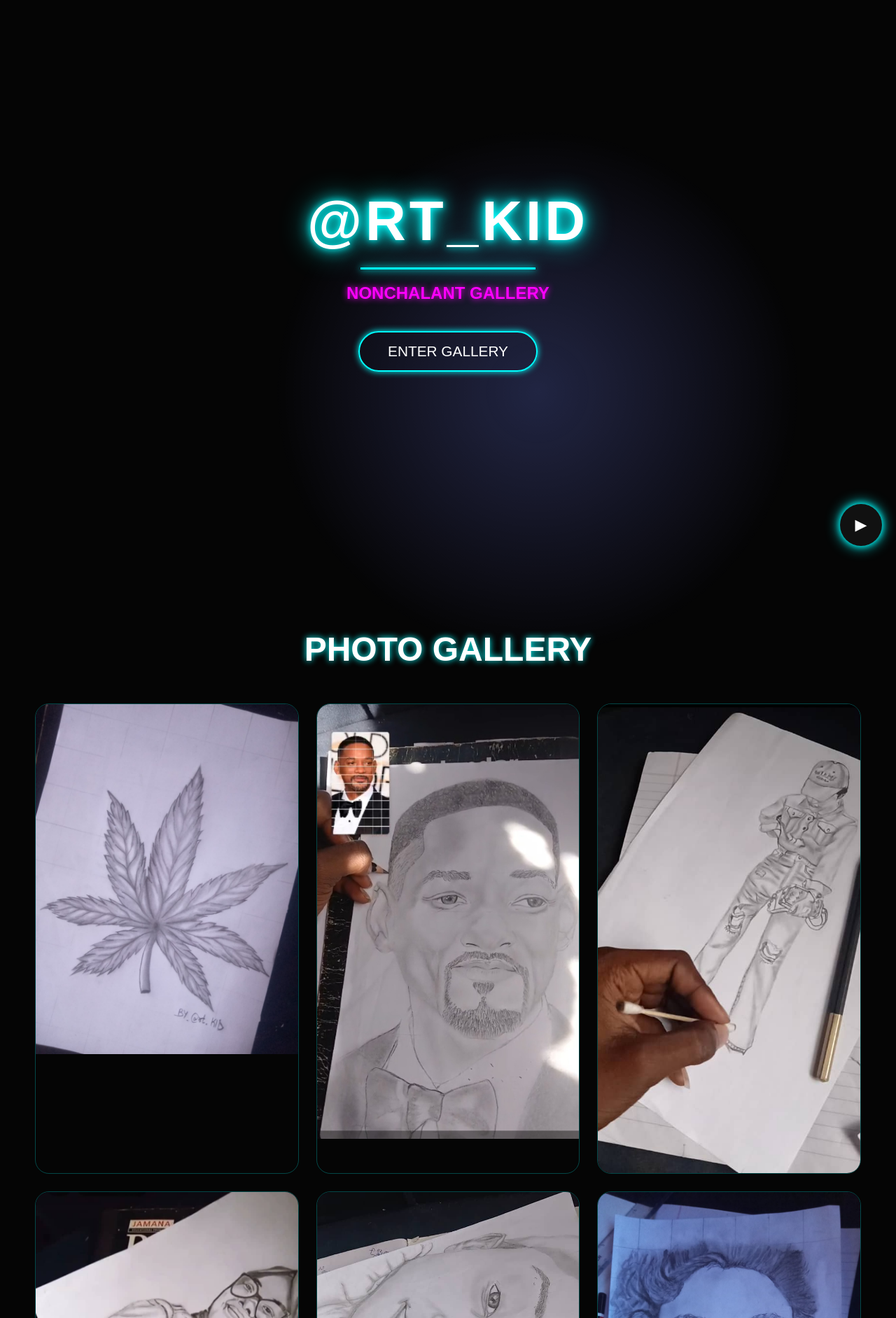
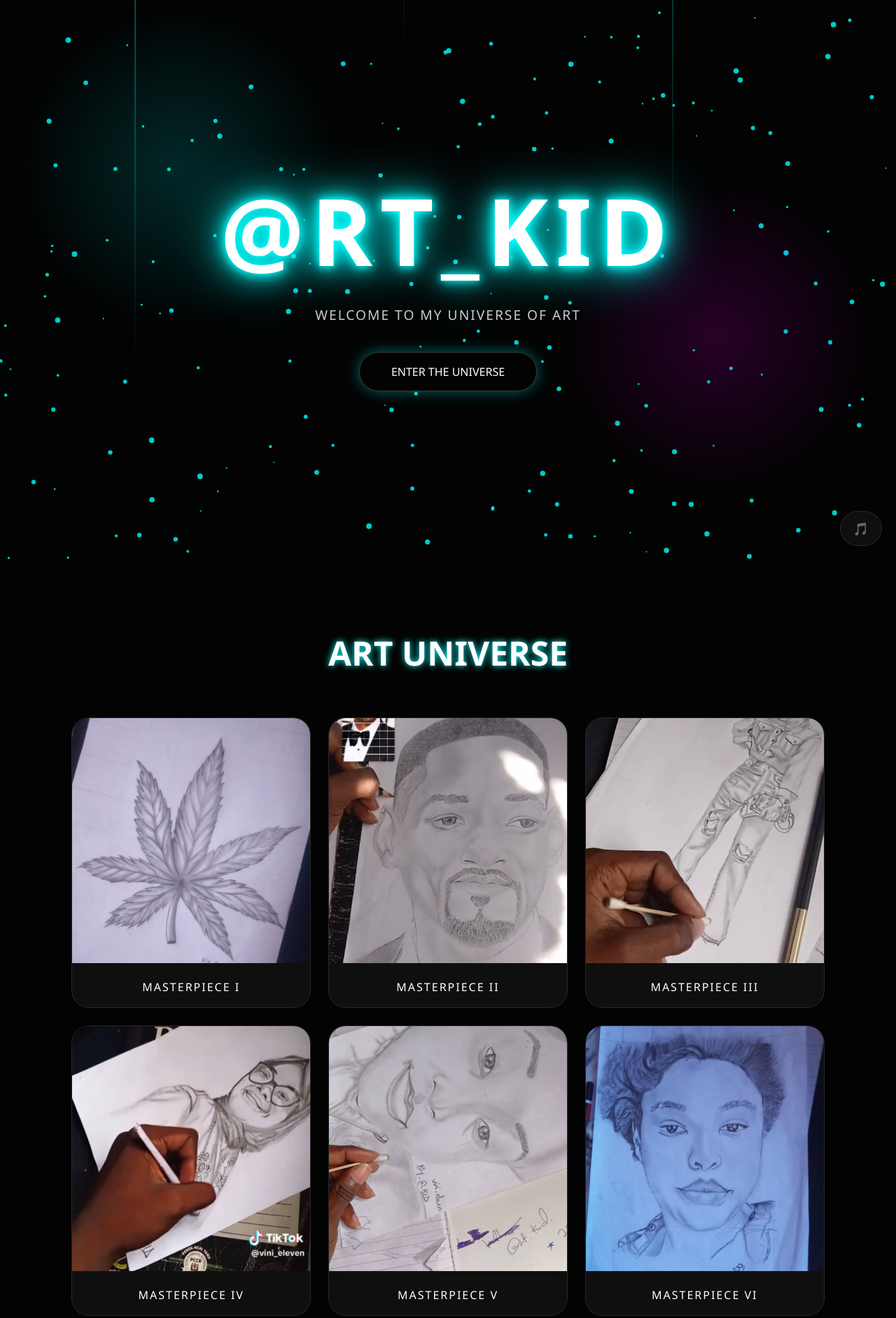
Before and after one commit to Reddxp/-rt_kid1, a plain HTML site: page index.html in a window 1280 px wide. Shown: the top 1883 px of the page at 70% size. Drawn offline with Linux system fonts and the light colour scheme.

Commit message:
Update index.html

```diff
--- a/index.html
+++ b/index.html
@@ -3,7 +3,7 @@
 <head>
 <meta charset="UTF-8">
 <meta name="viewport" content="width=device-width, initial-scale=1.0">
-<title>@rt_KiD Gallery</title>
+<title>@rt_KiD • Art Universe</title>
 
 <style>
 
@@ -11,38 +11,89 @@
 margin:0;
 padding:0;
 box-sizing:border-box;
-    font-family:Arial,sans-serif;
+font-family:'Segoe UI',sans-serif;
 scroll-behavior:smooth;
 }
 
 body{
-    background:#050505;
+background:#030303;
+color:white;
 overflow-x:hidden;
 }
 
-/* Animated Background */
+/* ==========================
+   COSMIC BACKGROUND
+========================== */
+
+#particles{
+position:fixed;
+top:0;
+left:0;
+width:100%;
+height:100%;
+z-index:-3;
+}
 
 body::before{
 content:"";
 position:fixed;
-    width:200%;
-    height:200%;
 top:0;
 left:0;
+width:100%;
+height:100%;
 background:
-    radial-gradient(circle,#00ffff22 0%,transparent 25%),
-    radial-gradient(circle,#ff00ff22 0%,transparent 25%);
-    animation:moveBg 10s linear infinite;
+radial-gradient(circle at 20% 30%, rgba(0,255,255,.15), transparent 20%),
+radial-gradient(circle at 80% 60%, rgba(255,0,255,.15), transparent 20%);
+z-index:-2;
+}
+
+/* ==========================
+   NEON STRINGS
+========================== */
+
+.string{
+position:fixed;
+top:-100%;
+width:2px;
+height:200vh;
+background:linear-gradient(
+transparent,
+cyan,
+white,
+cyan,
+transparent
+);
+opacity:.25;
 z-index:-1;
 }
 
-@keyframes moveBg{
-    0%{transform:translate(-10%,-10%);}
-    50%{transform:translate(-20%,-15%);}
-    100%{transform:translate(-10%,-10%);}
+.s1{
+left:15%;
+animation:flow 12s linear infinite;
 }
 
-/* Hero Section */
+.s2{
+left:45%;
+animation:flow 18s linear infinite;
+}
+
+.s3{
+left:75%;
+animation:flow 14s linear infinite;
+}
+
+@keyframes flow{
+from{
+transform:translateY(-100%);
+}
+to{
+transform:translateY(100%);
+}
+}
+
+/* ==========================
+   HERO
+========================== */
 
 .hero{
 height:100vh;
@@ -50,145 +101,243 @@ body::before{
 justify-content:center;
 align-items:center;
 text-align:center;
+padding:20px;
 }
 
-h1{
-    font-size:5rem;
-    color:white;
+.hero h1{
+font-size:clamp(4rem,10vw,8rem);
+letter-spacing:10px;
 text-transform:uppercase;
-    letter-spacing:5px;
+
 text-shadow:
-    0 0 10px #00ffff,
-    0 0 20px #00ffff,
-    0 0 40px #00ffff;
+0 0 10px cyan,
+0 0 20px cyan,
+0 0 40px cyan,
+0 0 80px cyan;
+
+animation:pulse 3s ease-in-out infinite;
 }
 
-.line{
-    width:250px;
-    height:3px;
-    margin:20px auto;
-    background:#00ffff;
-    box-shadow:
-    0 0 10px #00ffff,
-    0 0 20px #00ffff;
-}
-
-.hero h2{
-    color:#ff00ff;
-    margin-bottom:40px;
-    text-shadow:0 0 10px #ff00ff;
+.hero p{
+margin-top:20px;
+font-size:1.2rem;
+opacity:.8;
+letter-spacing:2px;
 }
 
 .enter-btn{
 display:inline-block;
-    padding:15px 40px;
+margin-top:40px;
+padding:16px 45px;
+border-radius:50px;
+text-decoration:none;
 color:white;
-    text-decoration:none;
-    border:2px solid #00ffff;
-    border-radius:50px;
-    font-size:1.3rem;
+border:1px solid rgba(255,255,255,.2);
+backdrop-filter:blur(10px);
+
+box-shadow:
+0 0 20px rgba(0,255,255,.4);
+
 transition:.4s;
-    box-shadow:0 0 10px #00ffff;
 }
 
 .enter-btn:hover{
-    transform:scale(1.05);
+transform:translateY(-5px) scale(1.05);
+
 box-shadow:
-    0 0 20px #00ffff,
-    0 0 40px #00ffff;
+0 0 30px cyan,
+0 0 60px cyan;
 }
 
-/* Gallery */
+/* ==========================
+   GALLERY
+========================== */
+
+section{
+padding:100px 8%;
+}
+
+.title{
+text-align:center;
+font-size:3rem;
+margin-bottom:60px;
+
+text-shadow:
+0 0 10px cyan;
+}
 
 .gallery{
-    padding:100px 50px;
-}
+display:grid;
+grid-template-columns:
+repeat(auto-fit,minmax(300px,1fr));
 
-.gallery-title{
-    text-align:center;
-    color:white;
-    font-size:3rem;
-    margin-bottom:50px;
-    text-shadow:0 0 10px #00ffff;
-}
-
-.grid{
-    display:grid;
-    grid-template-columns:repeat(auto-fit,minmax(280px,1fr));
 gap:25px;
 }
 
 .card{
 overflow:hidden;
-    border-radius:20px;
-    border:1px solid #00ffff44;
-    transition:.4s;
+border-radius:25px;
+
+background:
+rgba(255,255,255,.05);
+
+backdrop-filter:blur(15px);
+
+border:1px solid rgba(255,255,255,.1);
+
+transition:.5s;
+cursor:pointer;
 }
 
 .card:hover{
 transform:translateY(-10px);
-    box-shadow:0 0 20px #00ffff;
+
+box-shadow:
+0 0 25px cyan;
 }
 
 .card img{
 width:100%;
-    display:block;
+height:350px;
+object-fit:cover;
+
+transition:.5s;
 }
 
-/* Music Button */
+.card:hover img{
+transform:scale(1.1);
+}
 
-.music-btn{
+.caption{
+padding:18px;
+text-align:center;
+font-size:1rem;
+letter-spacing:2px;
+}
+
+/* ==========================
+   ARTIST
+========================== */
+
+.artist{
+max-width:900px;
+margin:auto;
+text-align:center;
+line-height:2;
+font-size:1.1rem;
+opacity:.9;
+}
+
+/* ==========================
+   FOOTER
+========================== */
+
+footer{
+padding:40px;
+text-align:center;
+opacity:.6;
+}
+
+/* ==========================
+   LIGHTBOX
+========================== */
+
+.lightbox{
+position:fixed;
+top:0;
+left:0;
+width:100%;
+height:100%;
+
+background:rgba(0,0,0,.95);
+
+display:none;
+
+justify-content:center;
+align-items:center;
+
+z-index:999;
+}
+
+.lightbox img{
+max-width:90%;
+max-height:90%;
+border-radius:20px;
+}
+
+.close{
+position:absolute;
+top:20px;
+right:35px;
+
+font-size:50px;
+cursor:pointer;
+}
+
+/* ==========================
+   MUSIC PLAYER
+========================== */
+
+.player{
 position:fixed;
 bottom:20px;
 right:20px;
-    width:60px;
-    height:60px;
-    border:none;
-    border-radius:50%;
-    cursor:pointer;
-    color:white;
-    font-size:22px;
-    background:#111;
-    box-shadow:
-    0 0 10px #00ffff,
-    0 0 20px #00ffff;
-    z-index:1000;
+
+background:rgba(255,255,255,.05);
+
+backdrop-filter:blur(10px);
+
+padding:12px 18px;
+border-radius:50px;
+
+border:1px solid rgba(255,255,255,.1);
+
+z-index:99;
 }
 
-.music-btn:hover{
-    transform:scale(1.1);
+.player button{
+background:none;
+border:none;
+color:white;
+font-size:18px;
+cursor:pointer;
 }
 
-/* Footer */
+/* ==========================
+   ANIMATION
+========================== */
 
-footer{
-    text-align:center;
-    color:white;
-    padding:40px;
-    opacity:.7;
+@keyframes pulse{
+0%,100%{
+transform:scale(1);
 }
-
-@media(max-width:768px){
-    h1{
-        font-size:3rem;
-    }
-
-    .gallery{
-        padding:80px 20px;
+50%{
+transform:scale(1.05);
 }
 }
 
 </style>
 </head>
+
 <body>
 
-<!-- Background Music -->
+<!-- MUSIC -->
 
 <audio id="bgMusic" loop>
-    <source src="Blue.mp3" type="audio/mpeg">
+<source src="dandelions.mp3" type="audio/mpeg">
 </audio>
 
-<!-- Hero -->
+<!-- PARTICLES -->
+
+<canvas id="particles"></canvas>
+
+<!-- NEON STRINGS -->
+
+<div class="string s1"></div>
+<div class="string s2"></div>
+<div class="string s3"></div>
+
+<!-- HERO -->
 
 <section class="hero">
 
@@ -196,75 +345,254 @@ footer{
 
 <h1>@rt_KiD</h1>
 
-<div class="line"></div>
-
-<h2>NONCHALANT GALLERY</h2>
+<p>
+WELCOME TO MY UNIVERSE OF ART
+</p>
 
 <a href="#gallery" class="enter-btn" onclick="startExperience()">
-ENTER GALLERY
+ENTER THE UNIVERSE
 </a>
 
 </div>
 
 </section>
 
-<!-- Gallery -->
+<!-- GALLERY -->
 
-<section id="gallery" class="gallery">
+<section id="gallery">
 
-<h2 class="gallery-title">PHOTO GALLERY</h2>
+<h2 class="title">
+ART UNIVERSE
+</h2>
 
-<div class="grid">
+<div class="gallery">
 
-<div class="card"><img src="1.jpg" alt=""></div>
-<div class="card"><img src="2.jpg" alt=""></div>
-<div class="card"><img src="3.jpg" alt=""></div>
-<div class="card"><img src="4.jpg" alt=""></div>
-<div class="card"><img src="5.jpg" alt=""></div>
-<div class="card"><img src="6.jpg" alt=""></div>
-<div class="card"><img src="7.jpg" alt=""></div>
+<div class="card">
+<img src="1.jpg" onclick="openImage(this.src)">
+<div class="caption">MASTERPIECE I</div>
+</div>
+
+<div class="card">
+<img src="2.jpg" onclick="openImage(this.src)">
+<div class="caption">MASTERPIECE II</div>
+</div>
+
+<div class="card">
+<img src="3.jpg" onclick="openImage(this.src)">
+<div class="caption">MASTERPIECE III</div>
+</div>
+
+<div class="card">
+<img src="4.jpg" onclick="openImage(this.src)">
+<div class="caption">MASTERPIECE IV</div>
+</div>
+
+<div class="card">
+<img src="5.jpg" onclick="openImage(this.src)">
+<div class="caption">MASTERPIECE V</div>
+</div>
+
+<div class="card">
+<img src="6.jpg" onclick="openImage(this.src)">
+<div class="caption">MASTERPIECE VI</div>
+</div>
+
+<div class="card">
+    <img src="7.jpg" onclick="openimage(this.src)">
+    <div class="caption">MASTERPIECE VII</div>
+</div>
+
+<div class="card">
+    <img src="8.jpeg" onclick="openImage(this.src)">
+</div>
 
 </div>
 
 </section>
 
-<!-- Floating Music Button -->
+<!-- ABOUT -->
 
-<button class="music-btn" id="musicBtn" onclick="toggleMusic()">
-▶
-</button>
+<section>
+
+<h2 class="title">
+THE ARTIST
+</h2>
+
+<div class="artist">
+
+Every image tells a story.
+
+This universe was created by
+<b>@rt_KiD</b> to showcase creativity,
+emotion, memories and imagination.
+
+Explore, dream and lose yourself
+inside the art.
+
+</div>
+
+</section>
 
 <footer>
-© 2026 @GHOST DESIGNS
+
+© 2026 GHOST DESIGNS • ART UNIVERSE • Freddie Rian • Redd_Xp
+
 </footer>
+
+<!-- PLAYER -->
+
+<div class="player">
+<button onclick="toggleMusic()">🎵</button>
+</div>
+
+<!-- LIGHTBOX -->
+
+<div class="lightbox" id="lightbox">
+
+<span class="close" onclick="closeImage()">
+&times;
+</span>
+
+<img id="lightboxImg">
+
+</div>
 
 <script>
 
-const music = document.getElementById("bgMusic");
-const btn = document.getElementById("musicBtn");
+/* ==========================
+   MUSIC
+========================== */
+
+const music =
+document.getElementById("bgMusic");
 
 function startExperience(){
-
 music.play();
-
-    btn.innerHTML = "⏸";
-
-    document.getElementById("gallery")
-    .scrollIntoView({
-        behavior:"smooth"
-    });
 }
 
 function toggleMusic(){
 
 if(music.paused){
 music.play();
-        btn.innerHTML="⏸";
 }else{
 music.pause();
-        btn.innerHTML="▶";
 }
+
 }
+
+/* ==========================
+   LIGHTBOX
+========================== */
+
+function openImage(src){
+
+document.getElementById(
+"lightbox"
+).style.display="flex";
+
+document.getElementById(
+"lightboxImg"
+).src=src;
+
+}
+
+function closeImage(){
+
+document.getElementById(
+"lightbox"
+).style.display="none";
+
+}
+
+/* ==========================
+   PARTICLES
+========================== */
+
+const canvas =
+document.getElementById("particles");
+
+const ctx =
+canvas.getContext("2d");
+
+canvas.width=window.innerWidth;
+canvas.height=window.innerHeight;
+
+let particles=[];
+
+for(let i=0;i<180;i++){
+
+particles.push({
+
+x:Math.random()*canvas.width,
+
+y:Math.random()*canvas.height,
+
+size:Math.random()*3+1,
+
+speed:Math.random()*1.5+0.2
+
+});
+
+}
+
+function animate(){
+
+ctx.clearRect(
+0,0,
+canvas.width,
+canvas.height
+);
+
+particles.forEach(p=>{
+
+ctx.beginPath();
+
+ctx.arc(
+p.x,
+p.y,
+p.size,
+0,
+Math.PI*2
+);
+
+ctx.fillStyle=
+"rgba(0,255,255,.8)";
+
+ctx.fill();
+
+p.y-=p.speed;
+
+if(p.y<0){
+
+p.y=canvas.height;
+
+p.x=
+Math.random()*canvas.width;
+
+}
+
+});
+
+requestAnimationFrame(
+animate
+);
+
+}
+
+animate();
+
+window.addEventListener(
+"resize",
+()=>{
+
+canvas.width=
+window.innerWidth;
+
+canvas.height=
+window.innerHeight;
+
+}
+);
 
 </script>
 
```
Lines whose indentation alone changed are shown as unchanged.
